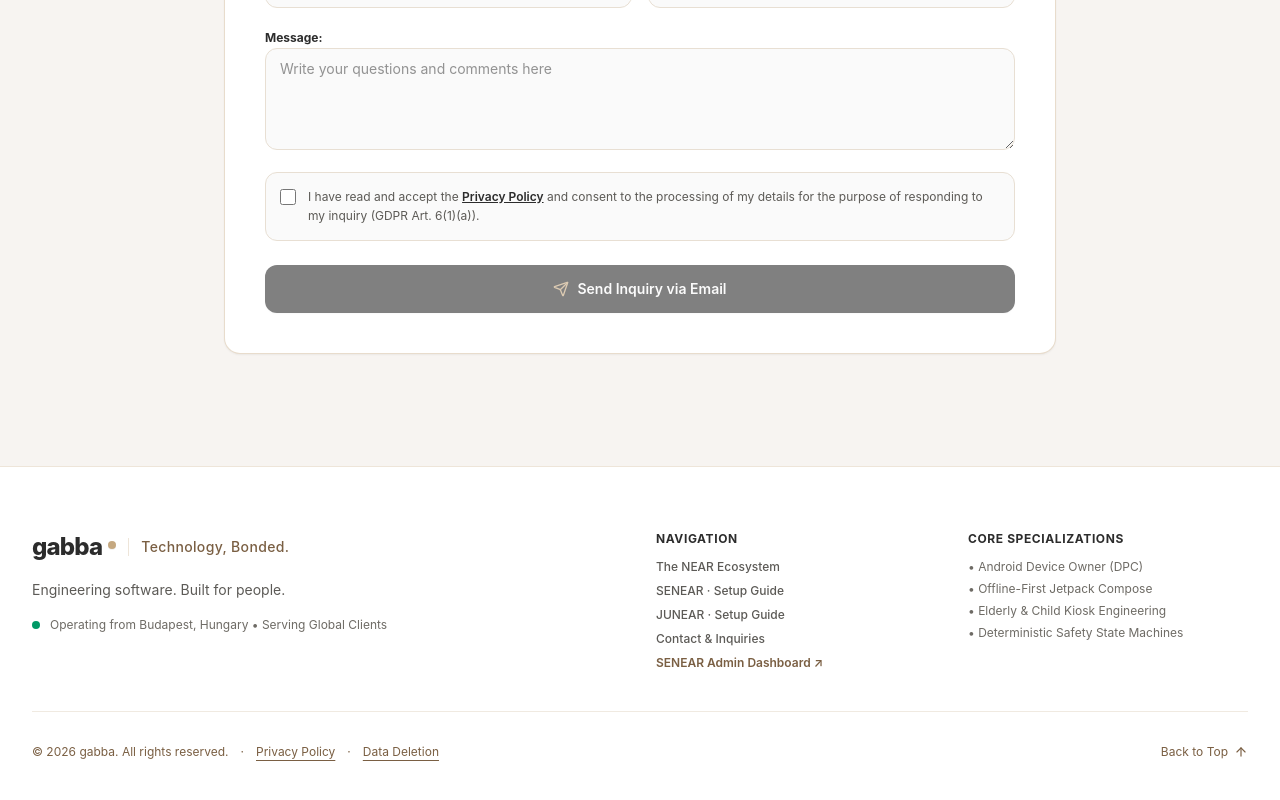
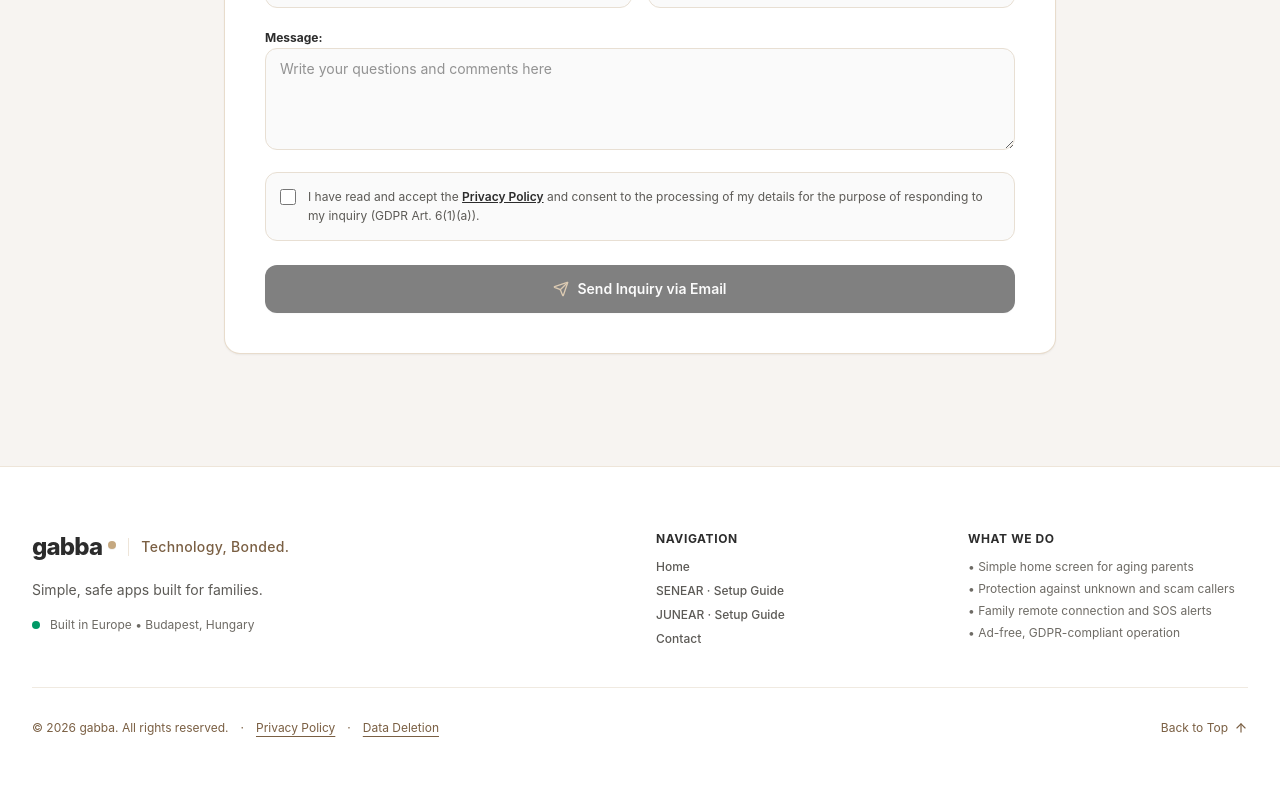
Before and after one commit to gaborbanya1/gabba.bond, a React (Vite) app: page / in a window 1280 px wide. Shown: the part 2417-3217 px from the top of the page. Built offline with nearby package versions, Linux system fonts and the light colour scheme.

Commit message:
Replace caregiver jargon in pricing/FAQ and simplify Footer (remove Admin Dashboard link)

```diff
--- a/src/components/Footer.tsx
+++ b/src/components/Footer.tsx
@@ -105,16 +105,6 @@
               <li>
                 <a href="/#contact" className="hover:text-[#2C2C2C] transition-colors">{t.footer.contactLink}</a>
               </li>
-              <li>
-                <a
-                  href="https://nogond-834ed.web.app"
-                  target="_blank"
-                  rel="noopener noreferrer"
-                  className="hover:text-[#2C2C2C] text-[#7A5F43] font-semibold transition-colors inline-flex items-center gap-1"
-                >
-                  <span>SENEAR Admin Dashboard ↗</span>
-                </a>
-              </li>
             </ul>
           </div>
 
--- a/src/components/senear/senearContent.ts
+++ b/src/components/senear/senearContent.ts
@@ -463,8 +463,8 @@
         price: '59 900 Ft',
         priceSuffix: '/ egyszeri díj',
         splitStamp: ['fejenként csak', '29 950 Ft', 'elfelezve'] as [string, string, string],
-        note: '2 gondozónak (pl. fia és lánya is megkapja) – a család összedobhatja!',
-        features: ['Két gondozó örökös összekapcsolása', 'Nincs havi vagy éves díj', 'Egyszer fizetsz, a Google Playen keresztül'],
+        note: '2 családtagnak (pl. fia és lánya is megkapja) – a család összedobhatja!',
+        features: ['Két családtag örökös összekapcsolása', 'Nincs havi vagy éves díj', 'Egyszer fizetsz, a Google Playen keresztül'],
         moreFeatures: [
           'Minden, ami az Ingyenes és a Családi összekötés csomagban',
           '2 családtag (pl. fia és lánya) saját telefonjáról egyszerre kezelhető',
@@ -479,7 +479,7 @@
         cta: 'Letöltés',
       },
       trust:
-        'Biztonságos fizetés a Google Playen keresztül, kizárólag a gondozó telefonján (az idős szülő készülékén soha nem jelenik meg fizetési ablak). Bármikor egy kattintással lemondható.',
+        'Biztonságos fizetés a Google Playen keresztül, kizárólag a családtag telefonján (az idős szülő készülékén soha nem jelenik meg fizetési ablak). Bármikor egy kattintással lemondható.',
     },
     trustBar: { label: 'Amire számíthatsz', badges: ['Európai fejlesztés', 'Reklámmentes', 'GDPR-konform'] },
     faq: {
@@ -496,7 +496,7 @@
         },
         {
           q: 'Hogyan működik a 14 napos próbaidőszak és a fizetés? Megjelenik bármilyen fizetési ablak a szülőm telefonján?',
-          a: 'Soha. A szülő telefonján a SENEAR 100%-ban reklám- és fizetésmentes felületként működik. A 14 napos ingyenes próbaidőszakot követően a gondozó a saját telefonján, a Google Playen keresztül választhat a bevezető árú havi (3 490 Ft helyett 2 490 Ft / hó) vagy a kedvezményes éves előfizetés (29 900 Ft helyett 19 900 Ft / év, azaz ~1 658 Ft / hó) között.',
+          a: 'Soha. A szülő telefonján a SENEAR 100%-ban reklám- és fizetésmentes felületként működik. A 14 napos ingyenes próbaidőszakot követően a családtag a saját telefonján, a Google Playen keresztül választhat a bevezető árú havi (3 490 Ft helyett 2 490 Ft / hó) vagy a kedvezményes éves előfizetés (29 900 Ft helyett 19 900 Ft / év, azaz ~1 658 Ft / hó) között.',
         },
         {
           q: 'Mi történik, ha lemondom az előfizetést?',
@@ -815,8 +815,8 @@
         price: '€149.00',
         priceSuffix: '/ once',
         splitStamp: ['just', '€74.50', 'each'] as [string, string, string],
-        note: 'For 2 caregivers (e.g. both son and daughter) – split the one-time cost!',
-        features: ['Lifetime access for 2 caregivers', 'No monthly or annual fees', 'Pay once securely via Google Play'],
+        note: 'For 2 family members (e.g. both son and daughter) – split the one-time cost!',
+        features: ['Lifetime access for 2 family members', 'No monthly or annual fees', 'Pay once securely via Google Play'],
         moreFeatures: [
           'Everything in Free and Family connection',
           'Manageable from 2 family members’ phones at the same time',
@@ -831,7 +831,7 @@
         cta: 'Download',
       },
       trust:
-        'Billed securely via Google Play in your local currency on the caregiver’s phone only (your parent’s screen never shows payment prompts). Cancel anytime with one tap.',
+        'Billed securely via Google Play in your local currency on the family member’s phone only (your parent’s screen never shows payment prompts). Cancel anytime with one tap.',
     },
     trustBar: { label: 'What you can count on', badges: ['Built in Europe', 'Ad-free', 'GDPR-compliant'] },
     faq: {
@@ -848,7 +848,7 @@
         },
         {
           q: 'How does the 14-day trial and billing work? Will my parent ever see a payment screen?',
-          a: 'Never. Your parent’s phone stays 100% free of ads and payment prompts. After the 14-day free trial, the caregiver can choose on their own phone via Google Play between the introductory monthly plan (€7.99/mo instead of €9.99) or the discounted annual plan (€59.99/yr instead of €79.99 — just ~€4.99/mo, shown in your local Google Play currency).',
+          a: 'Never. Your parent’s phone stays 100% free of ads and payment prompts. After the 14-day free trial, the family member can choose on their own phone via Google Play between the introductory monthly plan (€7.99/mo instead of €9.99) or the discounted annual plan (€59.99/yr instead of €79.99 — just ~€4.99/mo, shown in your local Google Play currency).',
         },
         {
           q: 'What happens if I cancel?',
@@ -1167,8 +1167,8 @@
         price: '149,00 €',
         priceSuffix: '/ Einmalzahlung',
         splitStamp: ['nur', '74,50 €', 'pro Person'] as [string, string, string],
-        note: 'Für 2 Betreuer inklusive (z. B. Sohn und Tochter) – durch zwei Geschwister teilbar!',
-        features: ['Lebenslanger Zugriff für 2 Betreuer', 'Keine Monats- oder Jahresgebühren', 'Einmalige Zahlung über Google Play'],
+        note: 'Für 2 Familienmitglieder inklusive (z. B. Sohn und Tochter) – durch zwei Geschwister teilbar!',
+        features: ['Lebenslanger Zugriff für 2 Familienmitglieder', 'Keine Monats- oder Jahresgebühren', 'Einmalige Zahlung über Google Play'],
         moreFeatures: [
           'Alles aus Kostenlos und Familien-Verbindung',
           'Gleichzeitig von 2 Familienmitgliedern über das eigene Handy verwaltbar',
@@ -1183,7 +1183,7 @@
         cta: 'Herunterladen',
       },
       trust:
-        'Sichere Abrechnung über Google Play ausschließlich auf dem Smartphone des Betreuers (auf dem Gerät Ihrer Eltern erscheinen niemals Zahlungshinweise). Jederzeit mit einem Klick kündbar.',
+        'Sichere Abrechnung über Google Play ausschließlich auf dem Smartphone des Familienmitglieds (auf dem Gerät Ihrer Eltern erscheinen niemals Zahlungshinweise). Jederzeit mit einem Klick kündbar.',
     },
     trustBar: { label: 'Darauf können Sie sich verlassen', badges: ['Entwickelt in Europa', 'Werbefrei', 'DSGVO-konform'] },
     faq: {
@@ -1200,7 +1200,7 @@
         },
         {
           q: 'Wie funktionieren die 14-tägige Testphase und die Abrechnung? Sieht mein Elternteil jemals ein Zahlungsfenster?',
-          a: 'Niemals. Das Handy Ihres Angehörigen bleibt zu 100 % frei von Werbung und Zahlungshinweisen. Nach der 14-tägigen Testphase wählt der Betreuer auf seinem eigenen Smartphone über Google Play zwischen dem Monatsabo zum Einführungspreis (7,99 € statt 9,99 €) oder dem vergünstigten Jahresabo (59,99 € statt 79,99 € – nur ~4,99 € / Monat).',
+          a: 'Niemals. Das Handy Ihres Angehörigen bleibt zu 100 % frei von Werbung und Zahlungshinweisen. Nach der 14-tägigen Testphase wählt das Familienmitglied auf seinem eigenen Smartphone über Google Play zwischen dem Monatsabo zum Einführungspreis (7,99 € statt 9,99 €) oder dem vergünstigten Jahresabo (59,99 € statt 79,99 € – nur ~4,99 € / Monat).',
         },
         {
           q: 'Was passiert, wenn ich kündige?',
--- a/src/i18n/translations.ts
+++ b/src/i18n/translations.ts
@@ -188,16 +188,16 @@
       briefCopied: 'Brief Copied to Clipboard!',
     },
     footer: {
-      tagline: 'Engineering software. Built for people.',
-      locationText: 'Operating from Budapest, Hungary • Serving Global Clients',
+      tagline: 'Simple, safe apps built for families.',
+      locationText: 'Built in Europe • Budapest, Hungary',
       navHeading: 'Navigation',
-      projectsLink: 'The NEAR Ecosystem',
-      contactLink: 'Contact & Inquiries',
-      expertiseHeading: 'Core Specializations',
-      exp1: 'Android Device Owner (DPC)',
-      exp2: 'Offline-First Jetpack Compose',
-      exp3: 'Elderly & Child Kiosk Engineering',
-      exp4: 'Deterministic Safety State Machines',
+      projectsLink: 'Home',
+      contactLink: 'Contact',
+      expertiseHeading: 'What we do',
+      exp1: 'Simple home screen for aging parents',
+      exp2: 'Protection against unknown and scam callers',
+      exp3: 'Family remote connection and SOS alerts',
+      exp4: 'Ad-free, GDPR-compliant operation',
       rights: 'All rights reserved.',
       backToTop: 'Back to Top',
     },
@@ -504,16 +504,16 @@
       briefCopied: 'Brief Sikeresen Másolva!',
     },
     footer: {
-      tagline: 'Szoftvermérnökség. Emberekre tervezve.',
-      locationText: 'Budapest, Magyarország • Nemzetközi Ügyfelek Kiszolgálása',
+      tagline: 'Egyszerű, biztonságos alkalmazások családoknak.',
+      locationText: 'Európai fejlesztés • Budapest, Magyarország',
       navHeading: 'Navigáció',
-      projectsLink: 'A NEAR Ökoszisztéma',
+      projectsLink: 'Főoldal',
       contactLink: 'Kapcsolatfelvétel',
-      expertiseHeading: 'Főbb Szakterületek',
-      exp1: 'Android Device Owner (DPC)',
-      exp2: 'Offline-First Jetpack Compose',
-      exp3: 'Idős- és Gyermek Kioszk Mérnökség',
-      exp4: 'Determinisztikus Biztonsági Állapotgépek',
+      expertiseHeading: 'Amiben segítünk',
+      exp1: 'Egyszerű kezdőképernyő idős szülőknek',
+      exp2: 'Védelem az ismeretlen és csaló hívók ellen',
+      exp3: 'Családi távoli összekötés és SOS jelzés',
+      exp4: 'Reklámmentes, GDPR-konform működés',
       rights: 'Minden jog fenntartva.',
       backToTop: 'Vissza a tetejére',
     },
@@ -820,16 +820,16 @@
       briefCopied: 'Briefing erfolgreich kopiert!',
     },
     footer: {
-      tagline: 'Software-Engineering. Für Menschen geschaffen.',
-      locationText: 'Von Budapest, Ungarn aus für globale Kunden tätig',
+      tagline: 'Einfache, sichere Apps für Familien.',
+      locationText: 'Entwickelt in Europa • Budapest, Ungarn',
       navHeading: 'Navigation',
-      projectsLink: 'Das NEAR Ökosystem',
-      contactLink: 'Kontakt & Anfragen',
-      expertiseHeading: 'Kernkompetenzen',
-      exp1: 'Android Device Owner (DPC)',
-      exp2: 'Offline-First Jetpack Compose',
-      exp3: 'Kiosk-Engineering für Senioren & Kinder',
-      exp4: 'Deterministische Sicherheits-Zustandsmaschinen',
+      projectsLink: 'Startseite',
+      contactLink: 'Kontakt',
+      expertiseHeading: 'Was wir bieten',
+      exp1: 'Einfacher Startbildschirm für ältere Eltern',
+      exp2: 'Schutz vor unbekannten und betrügerischen Anrufern',
+      exp3: 'Familien-Fernverbindung und SOS-Meldungen',
+      exp4: 'Werbefreier, DSGVO-konformer Betrieb',
       rights: 'Alle Rechte vorbehalten.',
       backToTop: 'Nach oben',
     },
```
Also changed, not shown: 19 other files (tests, documents, lock files or other folders).
